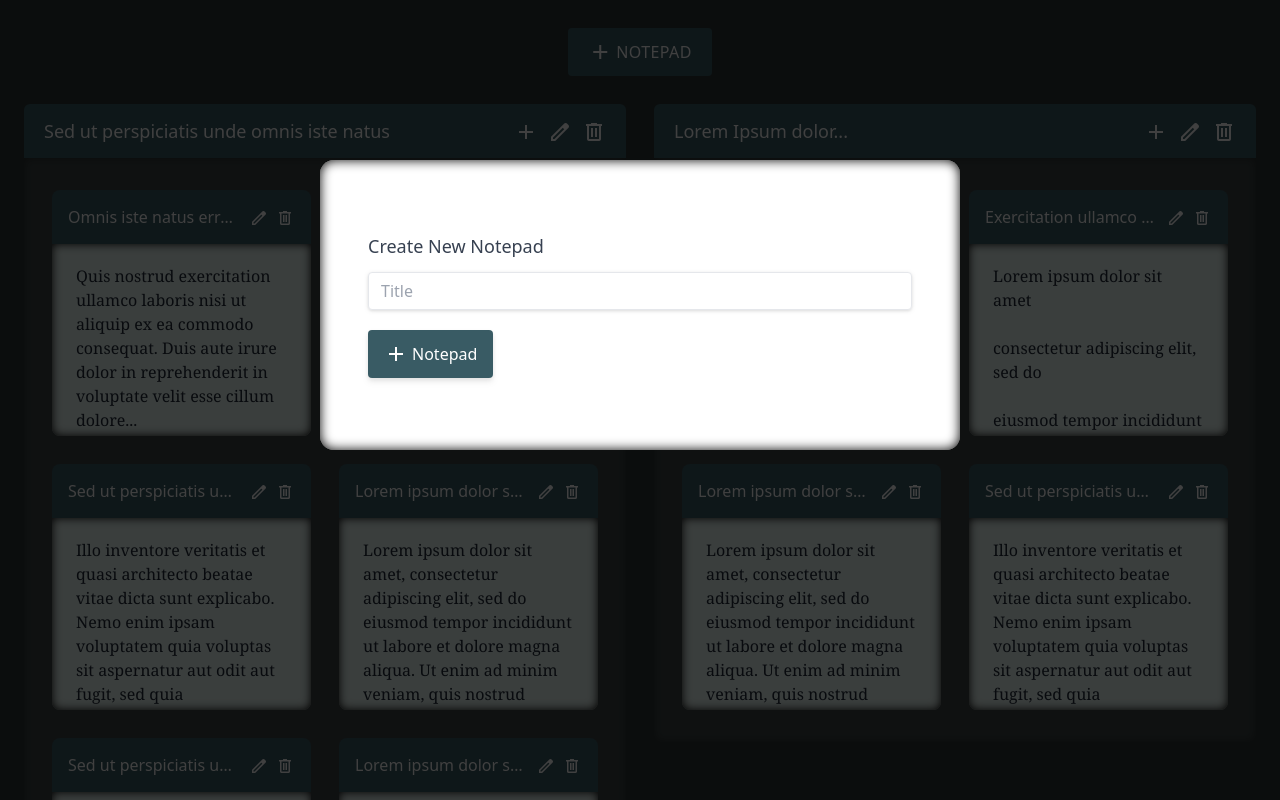
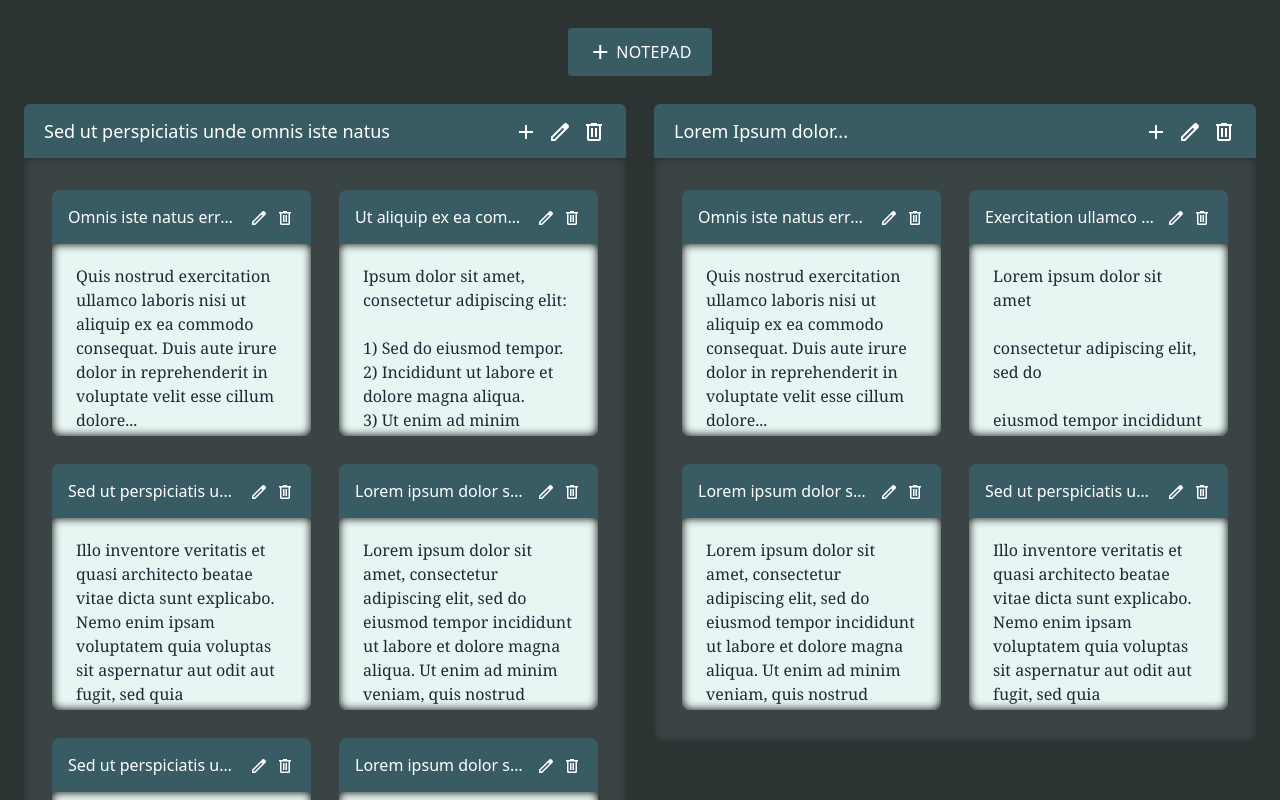
Before and after one commit to HSG424/notepad, a React (Create React App) app: page / in a window 1280 px wide. Shown: the top 800 px of the page. Built offline with nearby package versions, Linux system fonts and the light colour scheme.

Commit message:
Context State Managment w/Modal content changing system

```diff
--- a/src/App.tsx
+++ b/src/App.tsx
@@ -1,27 +1,17 @@
-import React, { Fragment, useState } from "react";
+import React, { Fragment } from "react";
+import ContextProvider from "./store/ContextProvider";
 import "./App.css";
 import Notepads from "./components/Notepads/Notepads";
-import Modal from "./components/UI/Modal/Modal";
-import AddNotepad from "./components/UI/forms/forms-edit-add/AddNotepad";
-// import AddNote from "./components/forms-edit-add/AddNote";
+import ModalForms from "./components/UI/forms/forms-edit-add/ModalForms";
 
 function App() {
-  const [modalShown, setModalShown] = useState(true);
-
-  const hideModalHandler = () => {
-    setModalShown(false);
-  };
-
   return (
-    <Fragment>
-      {modalShown && (
-        <Modal onClose={hideModalHandler}>
-          <AddNotepad onClose={hideModalHandler} />
-        </Modal>
-      )}
-
-      <Notepads />
-    </Fragment>
+    <ContextProvider>
+      <Fragment>
+        <ModalForms />
+        <Notepads />
+      </Fragment>
+    </ContextProvider>
   );
 }
 
--- a/src/components/Notepad/Notepad.tsx
+++ b/src/components/Notepad/Notepad.tsx
@@ -1,6 +1,8 @@
-import React from "react";
+import React, { useContext } from "react";
 import Note, { NoteType } from "../Note/Note";
 import Button from "../UI/Button";
+import Context from "../../store/cart-context";
+import AddNote from "../../components/UI/forms/forms-edit-add/AddNote";
 
 type NotepadType = {
   id: string;
@@ -14,12 +16,18 @@ type NotepadProps = {
 };
 
 const Notepad: React.FC<NotepadProps> = (props) => {
+  const { modalContentChange } = useContext(Context);
+
   return (
     <section>
       <header className="bg-primary text-white py-3 px-5 flex justify-between items-center rounded-t-md">
         <h2 className="text-lg">{props.notepad.title}</h2>
         <div className="relative top-1">
-          <Button icon="add" iconClasses="mr-2.5" />
+          <Button
+            icon="add"
+            iconClasses="mr-2.5"
+            onClick={modalContentChange.bind(null, <AddNote />)}
+          />
           <Button icon="edit" iconClasses="mr-2.5" />
           <Button icon="delete" />
         </div>
--- a/src/components/Notepads/Notepads.tsx
+++ b/src/components/Notepads/Notepads.tsx
@@ -1,6 +1,8 @@
-import React, { useState } from "react";
+import React, { useState, useContext } from "react";
+import Context from "../../store/cart-context";
 import Notepad from "../Notepad/Notepad";
 import Button from "../UI/Button";
+import AddNotepad from "../../components/UI/forms/forms-edit-add/AddNotepad";
 
 function Notepads() {
   const [notepadsData] = useState([
@@ -125,6 +127,8 @@ function Notepads() {
     },
   ]);
 
+  const { modalContentChange } = useContext(Context);
+
   return (
     <main className="py-7 px-6 bg-darker">
       <Button
@@ -132,6 +136,7 @@ function Notepads() {
         text="Notepad"
         buttonClasses="bg-primary hover:bg-primary-light active:bg-primary-light focus:shadow-[inset_0_0_5px_rgba(0,0,0,.4)] py-3 px-5 mb-7 flex items-center rounded mx-auto uppercase tracking-wide"
         iconClasses="mr-1"
+        onClick={modalContentChange.bind(null, <AddNotepad />)}
       />
 
       <div className="grid grid-cols-1 xl:grid-cols-2 gap-7">
--- a/src/components/UI/Modal/Modal.js
+++ b/src/components/UI/Modal/Modal.js
@@ -1,6 +1,5 @@
 import { Fragment } from "react";
 import ReactDOM from "react-dom";
-
 import classes from "./Modal.module.css";
 
 const Backdrop = (props) => {
--- a/src/components/UI/forms/forms-edit-add/AddNote.tsx
+++ b/src/components/UI/forms/forms-edit-add/AddNote.tsx
@@ -6,13 +6,9 @@ import Input from "../form-elements/Input";
 import Label from "../form-elements/Label";
 import TextArea from "../form-elements/TextArea";
 
-type AddNoteProps = {
-  onClose: () => void;
-};
-
-const AddNote: React.FC<AddNoteProps> = (props) => {
+const AddNote: React.FC = () => {
   return (
-    <FormWrapper title="Create New Note" onClose={props.onClose}>
+    <FormWrapper title="Create New Note">
       <form>
         <InputWrapper>
           <Fragment>
@@ -28,7 +24,7 @@ const AddNote: React.FC<AddNoteProps> = (props) => {
           </Fragment>
         </InputWrapper>
 
-        <FormButton />
+        <FormButton text="Note" />
       </form>
     </FormWrapper>
   );
--- a/src/components/UI/forms/forms-edit-add/AddNotepad.tsx
+++ b/src/components/UI/forms/forms-edit-add/AddNotepad.tsx
@@ -5,13 +5,9 @@ import FormButton from "./reusable-elements/FormButton";
 import Input from "../form-elements/Input";
 import Label from "../form-elements/Label";
 
-type AddNotepadProps = {
-  onClose: () => void;
-};
-
-const AddNotepad: React.FC<AddNotepadProps> = (props) => {
+const AddNotepad: React.FC = () => {
   return (
-    <FormWrapper title="Create New Notepad" onClose={props.onClose}>
+    <FormWrapper title="Create New Notepad">
       <form>
         <InputWrapper>
           <Fragment>
@@ -20,7 +16,7 @@ const AddNotepad: React.FC<AddNotepadProps> = (props) => {
           </Fragment>
         </InputWrapper>
 
-        <FormButton />
+        <FormButton text="Notepad" />
       </form>
     </FormWrapper>
   );
--- /dev/null
+++ b/src/components/UI/forms/forms-edit-add/ModalForms.tsx
@@ -0,0 +1,15 @@
+import React, { Fragment, useContext } from "react";
+import Modal from "../../../../components/UI/Modal/Modal";
+import Context from "../../../..//store/cart-context";
+
+const ModalForms: React.FC = () => {
+  const { modalClose, modalContent } = useContext(Context);
+
+  return (
+    <Fragment>
+      {modalContent && <Modal onClose={modalClose}>{modalContent}</Modal>}
+    </Fragment>
+  );
+};
+
+export default ModalForms;
--- a/src/components/UI/forms/forms-edit-add/reusable-elements/FormButton.tsx
+++ b/src/components/UI/forms/forms-edit-add/reusable-elements/FormButton.tsx
@@ -1,11 +1,15 @@
 import React from "react";
 import Button from "../../../Button";
 
-const FormButton: React.FC = () => {
+type FormButtonProps = {
+  text: string;
+};
+
+const FormButton: React.FC<FormButtonProps> = (props) => {
   return (
     <Button
       icon="add"
-      text="Notepad"
+      text={props.text}
       buttonClasses="bg-primary hover:bg-primary-light active:bg-primary-light py-3 px-4 flex items-center rounded drop-shadow-md"
       iconClasses="mr-1"
     />
--- a/src/components/UI/forms/forms-edit-add/reusable-elements/FormWrapper.tsx
+++ b/src/components/UI/forms/forms-edit-add/reusable-elements/FormWrapper.tsx
@@ -1,18 +1,20 @@
-import React, { Fragment } from "react";
+import React, { Fragment, useContext, ReactNode } from "react";
 import Button from "../../../Button";
+import Context from "../../../../../store/cart-context";
 
 type FormWrapperProps = {
-  children: React.ReactElement;
+  children: ReactNode;
   title: string;
-  onClose: () => void;
 };
 
 const FormWrapper: React.FC<FormWrapperProps> = (props) => {
+  const { modalClose } = useContext(Context);
+
   return (
     <Fragment>
       <div className="flex flex-row justify-end mt-1 mr-0.5">
         <Button
-          onClick={props.onClose}
+          onClick={modalClose}
           icon="close"
           buttonClasses="text-gray-400 focus:text-blue-highlight focus:outline-dashed focus:outline-2 flex items-center"
           iconClasses="text-3xl"
--- a/src/components/UI/forms/forms-edit-add/reusable-elements/InputWrapper.tsx
+++ b/src/components/UI/forms/forms-edit-add/reusable-elements/InputWrapper.tsx
@@ -1,7 +1,7 @@
-import React from "react";
+import React, { ReactNode } from "react";
 
 type InputWrapperProps = {
-  children: React.ReactElement;
+  children: ReactNode;
 };
 
 const InputWrapper: React.FC<InputWrapperProps> = (props) => {
--- /dev/null
+++ b/src/store/ContextProvider.tsx
@@ -0,0 +1,42 @@
+import React, { ReactNode, useReducer } from "react";
+import Context, {
+  ModalContentTypeDef,
+  defaultModalContent,
+  ContextTypeDef,
+} from "./cart-context";
+
+const modalContentReducer = (
+  state: ModalContentTypeDef,
+  action: ModalContentTypeDef
+) => {
+  if (!action) return defaultModalContent;
+  return action;
+};
+
+type ContextProps = {
+  children: ReactNode;
+};
+
+const ContextProvider: React.FC<ContextProps> = (props) => {
+  const [modalContent, modalContentChange] = useReducer(
+    modalContentReducer,
+    defaultModalContent
+  );
+
+  const modalClose = () => {
+    modalContentChange(defaultModalContent);
+  };
+
+  const contextData: ContextTypeDef = {
+    notepadsData: [],
+    modalContent,
+    modalClose,
+    modalContentChange,
+  };
+
+  return (
+    <Context.Provider value={contextData}>{props.children}</Context.Provider>
+  );
+};
+
+export default ContextProvider;
--- /dev/null
+++ b/src/store/cart-context.ts
@@ -0,0 +1,21 @@
+import React, { ReactNode } from "react";
+
+export type ModalContentTypeDef = ReactNode | undefined;
+
+export type ContextTypeDef = {
+  notepadsData: any;
+  modalContent: ModalContentTypeDef;
+  modalClose: () => void;
+  modalContentChange: (action: ModalContentTypeDef) => void;
+};
+
+export const defaultModalContent = undefined;
+
+const Context = React.createContext<ContextTypeDef>({
+  notepadsData: [],
+  modalContent: defaultModalContent,
+  modalClose: () => {},
+  modalContentChange: (action) => {},
+});
+
+export default Context;
```
